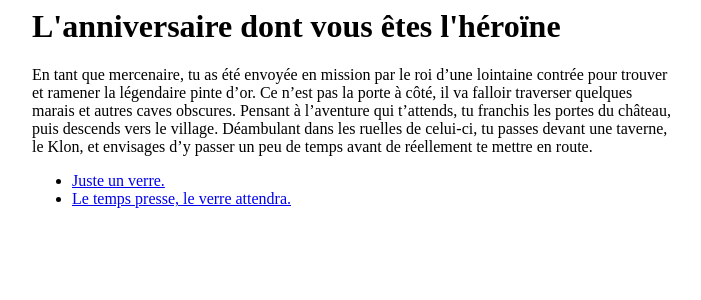
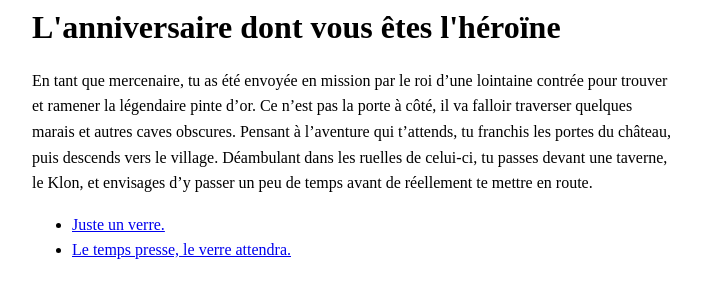
Before and after one commit to yanisvieilly/vue-cyoa, a Vue app: page /#/pages/1 in a window 1280 px wide. Shown: the top 300 px of the page, without its empty margins (288-989 px from the left). Built offline with nearby package versions, Linux system fonts and the light colour scheme.

Commit message:
Improve style

```diff
--- a/src/components/App.vue
+++ b/src/components/App.vue
@@ -1,6 +1,6 @@
 <template lang="pug">
 .container
-  h1 L'anniversaire dont vous êtes l'héroïne
+  h1.title L'anniversaire dont vous êtes l'héroïne
 
   Page
 </template>
@@ -16,10 +16,12 @@ export default {
 </script>
 
 <style lang="scss" scoped>
-@media (min-width: 640px) {
-  .container {
-    margin: auto;
-    max-width: 640px;
-  }
+.container {
+  margin: auto;
+  max-width: 640px;
+}
+
+.title {
+  line-height: 1.2;
 }
 </style>
--- a/src/components/Page.vue
+++ b/src/components/Page.vue
@@ -1,5 +1,5 @@
 <template lang="pug">
-div
+div.page
   p {{ text }}
 
   div(v-if="gameOver")
@@ -37,3 +37,9 @@ export default {
   }
 };
 </script>
+
+<style lang="scss" scoped>
+.page {
+  line-height: 1.6;
+}
+</style>
```
